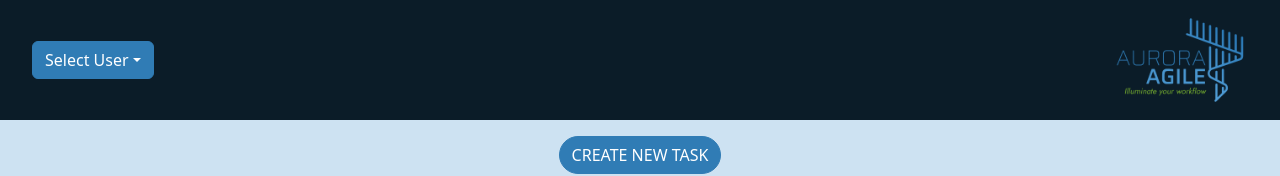
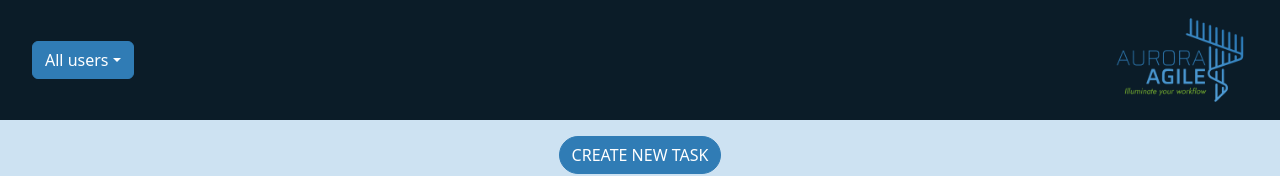
Before and after one commit to Kiwiih/Aurora-Agile, a React (Vite) app: page / in a window 1280 px wide. Shown: the top 176 px of the page. Built offline with nearby package versions, Linux system fonts and the light colour scheme.

Commit message:
shows user

```diff
--- a/src/components/Board.jsx
+++ b/src/components/Board.jsx
@@ -27,7 +27,7 @@ const Board = () => {
   return (
     <>
       <div className='bodyContainer'>
-        <Header setUser={setUser} />
+        <Header user={user} setUser={setUser} />
         <main>
           <div className='createNewTask_section'>
             <CreateNewTask />
--- a/src/components/Header.jsx
+++ b/src/components/Header.jsx
@@ -2,15 +2,25 @@ import { Dropdown } from 'react-bootstrap';
 import auroraAgileLogo from '../assets/logos/LogoSmall/AuroraAgileOriginalLogoColorSmall.png';
 import { useState } from 'react';
 
-const Header = ({ setUser }) => {
+const Header = ({ user, setUser }) => {
   const [activeUser, setActiveUser] = useState(null);
 
+  //Sets user-filtration
   const handleUser = (userId) => {
     setUser(userId)
     setActiveUser(userId)
   }
 
-  console.log(setUser, activeUser)
+  //Shows the active user
+  const users = {
+    null: "All users",
+    1: "Moa",
+    2: "Alicia",
+    3: "Paulina",
+    4: "Viktor",
+    5: "Jerry",
+    6: "Emil"
+  }
 
 
   return (
@@ -21,7 +31,7 @@ const Header = ({ setUser }) => {
           variant='secondary'
           id='dropdown-basic'
         >
-          Select User
+          {users[user]}
         </Dropdown.Toggle>
         <Dropdown.Menu className='btn btn-aurora-secondary'>
           <Dropdown.Item
```
